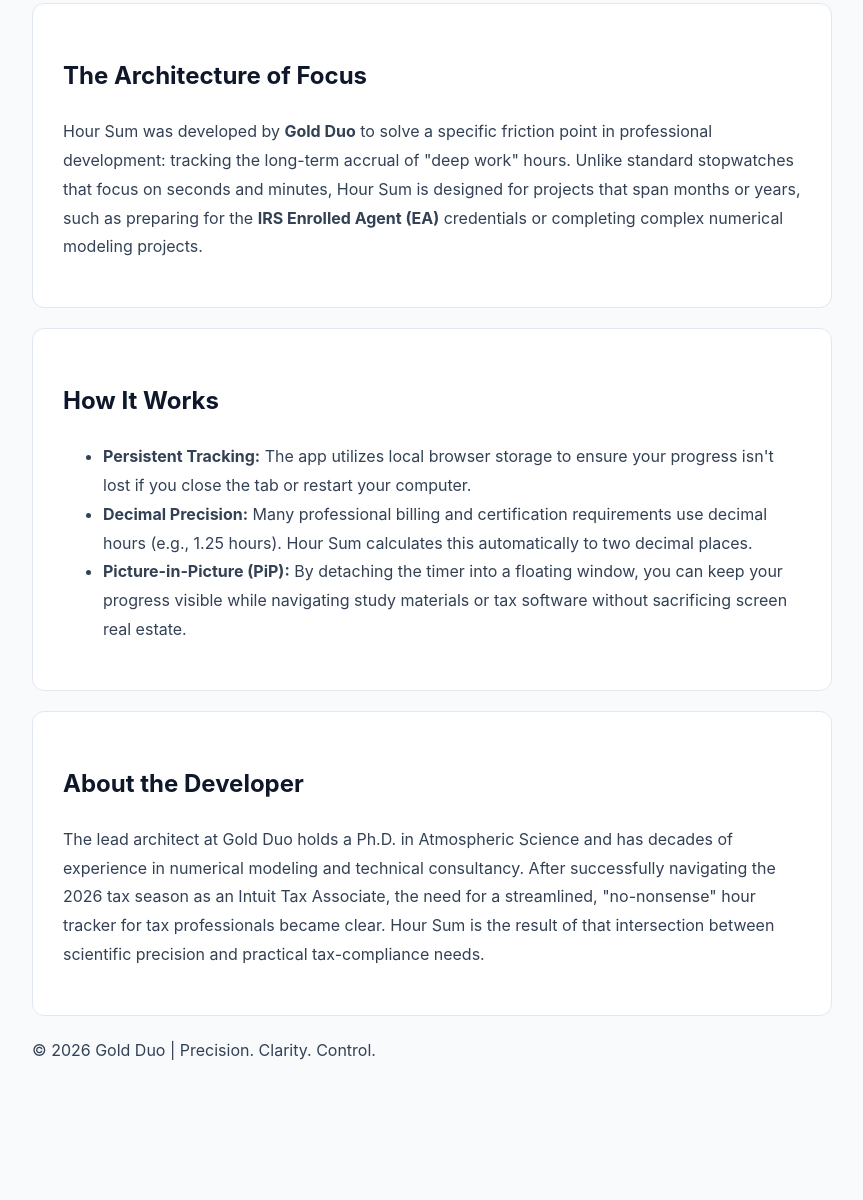
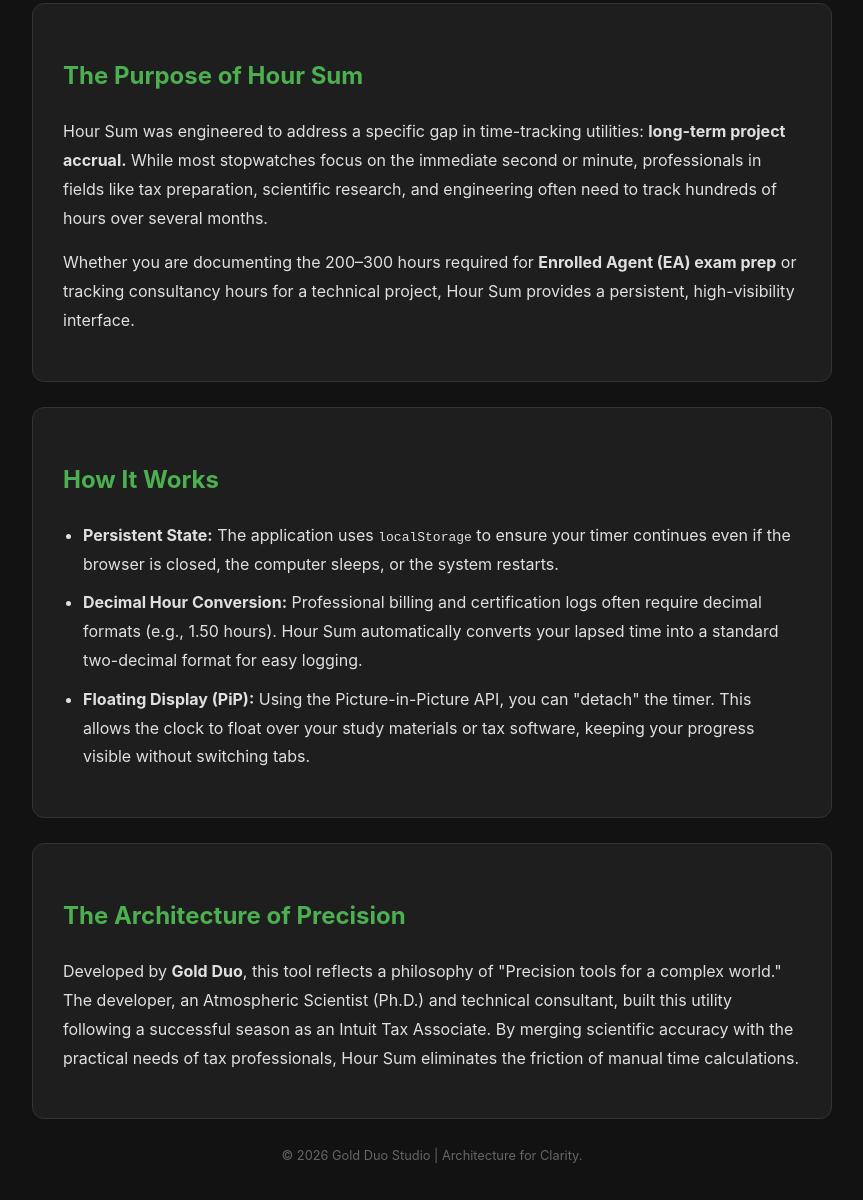
Before and after one commit to goldduotw/hourSum, a website: page about.html in a window 1280 px wide. Shown: the part 166-1366 px from the top of the page, without its empty margins (208-1071 px from the left). Before the commit the page ends 1287 px from the top, so only its background shows below. Drawn offline with Linux system fonts and the light colour scheme.

```diff
--- a/about.html
+++ b/about.html
@@ -3,51 +3,62 @@
 <head>
     <meta charset="UTF-8">
     <meta name="viewport" content="width=device-width, initial-scale=1.0">
-    <title>About Hour Sum | Gold Duo Studio</title>
+    <title>About Hour Sum | Project Accrual Tracking</title>
     <style>
         body {
-            font-family: -apple-system, BlinkMacSystemFont, "Segoe UI", Roboto, sans-serif;
+            font-family: -apple-system, system-ui, sans-serif;
             line-height: 1.8;
-            color: #334155;
+            color: #e0e0e0;
+            background-color: #121212;
             max-width: 800px;
             margin: 0 auto;
             padding: 40px 20px;
-            background: #f8fafc;
         }
-        h1, h2 { color: #0f172a; }
-        .card { background: white; padding: 30px; border-radius: 12px; border: 1px solid #e2e8f0; margin-bottom: 20px; }
-        .nav-link { color: #2563eb; text-decoration: none; font-weight: 600; }
+        h1, h2 { color: #4caf50; }
+        .content-box {
+            background: #1e1e1e;
+            padding: 30px;
+            border-radius: 12px;
+            border: 1px solid #333;
+            margin-bottom: 25px;
+        }
+        .nav-link { color: #44aaff; text-decoration: none; font-weight: bold; }
+        ul { padding-left: 20px; }
+        li { margin-bottom: 10px; }
     </style>
 </head>
 <body>
     <a href="index.html" class="nav-link">← Back to Timer</a>
     <h1>About Hour Sum</h1>
 
-    <div class="card">
-        <h2>The Architecture of Focus</h2>
+    <div class="content-box">
+        <h2>The Purpose of Hour Sum</h2>
         <p>
-            Hour Sum was developed by <strong>Gold Duo</strong> to solve a specific friction point in professional development: tracking the long-term accrual of "deep work" hours. Unlike standard stopwatches that focus on seconds and minutes, Hour Sum is designed for projects that span months or years, such as preparing for the <strong>IRS Enrolled Agent (EA)</strong> credentials or completing complex numerical modeling projects.
+            Hour Sum was engineered to address a specific gap in time-tracking utilities: <strong>long-term project accrual.</strong> While most stopwatches focus on the immediate second or minute, professionals in fields like tax preparation, scientific research, and engineering often need to track hundreds of hours over several months.
+        </p>
+        <p>
+            Whether you are documenting the 200–300 hours required for <strong>Enrolled Agent (EA) exam prep</strong> or tracking consultancy hours for a technical project, Hour Sum provides a persistent, high-visibility interface.
         </p>
     </div>
 
-    <div class="card">
+    <div class="content-box">
         <h2>How It Works</h2>
         <ul>
-            <li><strong>Persistent Tracking:</strong> The app utilizes local browser storage to ensure your progress isn't lost if you close the tab or restart your computer.</li>
-            <li><strong>Decimal Precision:</strong> Many professional billing and certification requirements use decimal hours (e.g., 1.25 hours). Hour Sum calculates this automatically to two decimal places.</li>
-            <li><strong>Picture-in-Picture (PiP):</strong> By detaching the timer into a floating window, you can keep your progress visible while navigating study materials or tax software without sacrificing screen real estate.</li>
+            <li><strong>Persistent State:</strong> The application uses <code>localStorage</code> to ensure your timer continues even if the browser is closed, the computer sleeps, or the system restarts.</li>
+            <li><strong>Decimal Hour Conversion:</strong> Professional billing and certification logs often require decimal formats (e.g., 1.50 hours). Hour Sum automatically converts your lapsed time into a standard two-decimal format for easy logging.</li>
+            <li><strong>Floating Display (PiP):</strong> Using the Picture-in-Picture API, you can "detach" the timer. This allows the clock to float over your study materials or tax software, keeping your progress visible without switching tabs.</li>
         </ul>
     </div>
 
-    <div class="card">
-        <h2>About the Developer</h2>
+    <div class="content-box">
+        <h2>The Architecture of Precision</h2>
         <p>
-            The lead architect at Gold Duo holds a Ph.D. in Atmospheric Science and has decades of experience in numerical modeling and technical consultancy. After successfully navigating the 2026 tax season as an Intuit Tax Associate, the need for a streamlined, "no-nonsense" hour tracker for tax professionals became clear. Hour Sum is the result of that intersection between scientific precision and practical tax-compliance needs.
+            Developed by <strong>Gold Duo</strong>, this tool reflects a philosophy of "Precision tools for a complex world." The developer, an Atmospheric Scientist (Ph.D.) and technical consultant, built this utility following a successful season as an Intuit Tax Associate. By merging scientific accuracy with the practical needs of tax professionals, Hour Sum eliminates the friction of manual time calculations.
         </p>
     </div>
 
-    <footer>
-        <p>&copy; 2026 Gold Duo | Precision. Clarity. Control.</p>
+    <footer style="text-align: center; color: #666; font-size: 0.8rem;">
+        &copy; 2026 Gold Duo Studio | Architecture for Clarity.
     </footer>
 </body>
 </html>
```
